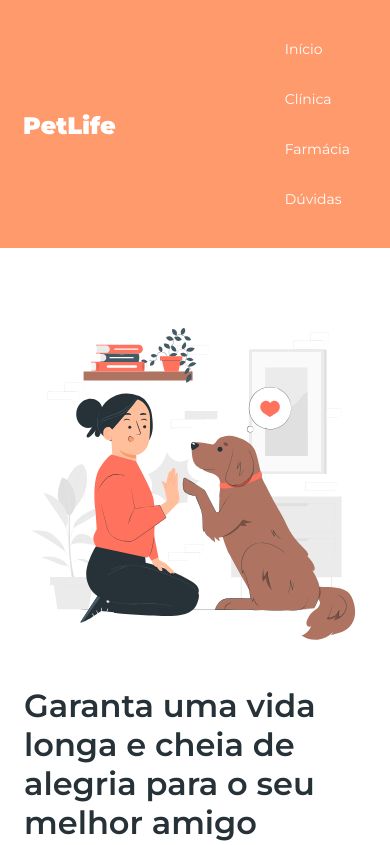
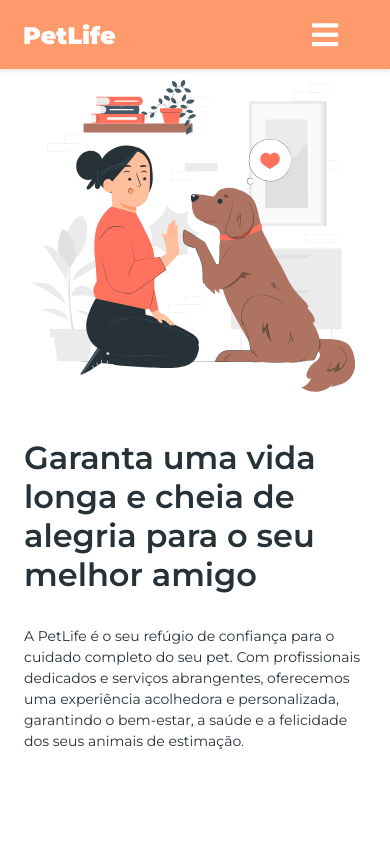
Before and after one commit to 0302cmd/pet-life, a plain HTML site: page index.html in a window 390 px wide. Shown: the top 845 px of the page. Drawn offline with Linux system fonts and the light colour scheme.

Commit message:
adicionando icon de nav

```diff
--- a/index.html
+++ b/index.html
@@ -6,20 +6,26 @@
   <title>PetLife</title>
   <meta name="description" content="Garanta uma vida longa e cheia de alegria para o seu melhor amigo">
   <meta name="viewport" content="width=device-width, initial-scale=1.0">
+  <link rel="shortcut icon" href="img/logo.svg">
   <link rel="preconnect" href="https://fonts.googleapis.com">
   <link rel="preconnect" href="https://fonts.gstatic.com" crossorigin>
   <link href="https://fonts.googleapis.com/css2?family=Montserrat:wght@400;600&display=swap" rel="stylesheet">
+  <link rel="stylesheet" href="https://cdnjs.cloudflare.com/ajax/libs/font-awesome/5.15.4/css/all.min.css">
   <link rel="stylesheet" href="style.css">
   <title>Document</title>
 </head>
 
 <body>
   <header>
-    <a href="index.html">
-      <img class="logo-nav" src="img/logo-white.svg" alt="PetLife">
-    </a>
+    <div>
+      <a href="index.html">
+        <img class="logo-nav" src="img/logo-white.svg" alt="PetLife">
+      </a>
+    </div>
+    <div id="menu-btn" class="fas fa-bars"></div>
 
-    <nav>
+    <nav class="navbar">
+
       <a href="#inicio">Início</a>
       <a href="#clinica">Clínica</a>
       <a href="#farmacia">Farmácia</a>
@@ -134,5 +140,11 @@
     na trilha Start na Programação da OneBiteCode.
   </div>
 </body>
+<script>
+  document.querySelector('#menu-btn').onclick = () => {
+    document.querySelector('#menu-btn').classList.toggle('fa-times');
+    document.querySelector('.navbar').classList.toggle('active');
+  }
+</script>
 
 </html>
--- a/style.css
+++ b/style.css
@@ -280,4 +280,104 @@ footer p a {
     display: flex;
     flex-direction: row;
   }
+
+  /* menu hamburguer*****************************************************************/
+  header {
+    position: fixed; /* Importante para manter o contexto de posicionamento */
+    padding: 24px;
+    position: sticky;
+    position: fixed;
+    top: 0;
+    width: 100%;
+    box-shadow: 0 2px 4px rgba(0, 0, 0, 0.1);
+    z-index: 1; /* Adicione um índice Z para que a barra de navegação fique acima dos cards */
+  }
+  header a {
+    display: flex;
+    flex-direction: row;
+  }
+
+  #menu-btn {
+    display: flex;
+    align-items: center;
+    justify-content: center;
+    position: fixed;
+    top: 15px;
+    right: 30px;
+    height: 40px;
+    width: 70px;
+    line-height: 70px;
+    font-size: 30px;
+    cursor: pointer;
+    background: #ff9a6c;
+    color: #ffffff;
+    text-align: center;
+    z-index: 1000;
+  }
+
+  #menu-btn.fa-times {
+    position: fixed;
+    margin-top: 20px;
+    transform: rotate(180deg);
+    background: #000;
+
+    width: 40px;
+    align-items: center;
+    border-radius: 40px;
+  }
+
+  .navbar {
+    position: fixed;
+    top: 0;
+    left: 0;
+    z-index: 999;
+    height: 50%;
+    width: 100%;
+    background: #ff9a6c;
+    display: flex;
+    align-items: center;
+    justify-content: center;
+    flex-flow: column;
+    padding-bottom: 50px;
+    clip-path: circle(0% at 95.3% 8.5%);
+  }
+
+  .navbar.active {
+    clip-path: circle(140% at 95.3% 8.5%);
+    margin-top: 0; /* Remova ou ajuste conforme necessário */
+    height: 55vh; /* Define a altura para cobrir a tela inteira */
+  }
+  .navbar a {
+    margin-top: 0px;
+    font-size: 25px;
+    padding-bottom: 30px;
+    color: #000;
+  }
+
+  .navbar a::before {
+    content: attr(data-text);
+    position: absolute;
+    top: 50%;
+    left: 50%;
+    transform: translate(-50%, -50%);
+    font-size: 5em;
+    color: #000;
+    pointer-events: none;
+    font-weight: bolder;
+    letter-spacing: 0.4em;
+    opacity: 0;
+    z-index: -1;
+    align-items: center;
+  }
+
+  .navbar a:hover::before {
+    letter-spacing: 0em;
+    opacity: 0.1;
+    transition: 0.3s ease-out;
+  }
 }
+@media screen and (min-width: 545px) {
+  #menu-btn {
+    display: none;
+  }
+}
```
